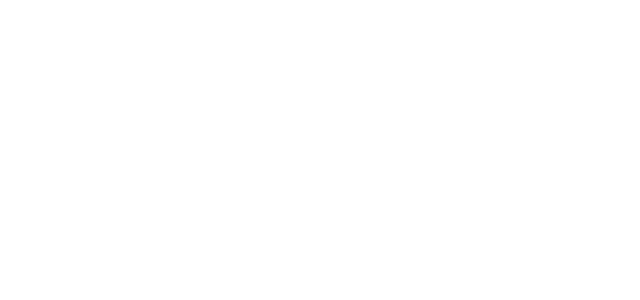
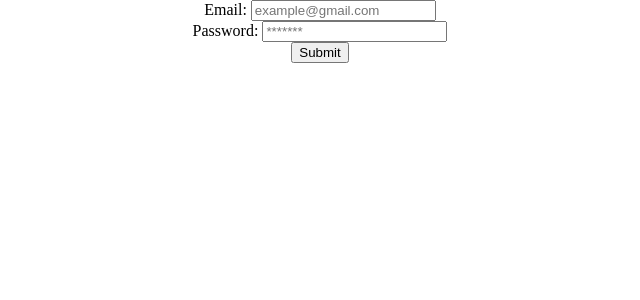
Before and after one commit to rubencorba/ProyectoIndividual-Countries, a React (Vite) app in the folder client/: page / in a window 1280 px wide. Before the commit this address had no page. Shown: the top 300 px of the page, without its empty margins (320-960 px from the left). Built offline with nearby package versions, Linux system fonts and the light colour scheme.

Commit message:
thirty second commit

```diff
--- a/client/src/App.jsx
+++ b/client/src/App.jsx
@@ -1,4 +1,4 @@
-import {Route,Routes} from "react-router-dom";
+import {Route,Routes,useNavigate} from "react-router-dom";
 
 import CreateComponent from './views/create/createComponent'
 import DetailComponent from './views/detail/detailComponent'
@@ -9,9 +9,33 @@
 
 function App() {
 
+  const navigate = useNavigate();
+  /* const [access, setAccess] = useState(false); */
+
+const login= async (userData)=> {
+
+    const { email, password } = userData;
+
+    if (email==="rubencorba@gmail.com" && password==="123asd"){
+      navigate('/home')
+    }else{
+      throw Error("Usuario o contraseña incorrectos")
+    }
+    /* const { access } = data;
+    setAccess(access);
+    access && navigate('/home'); */
+
+}
+
+/* useEffect(() => {
+  !access && navigate('/');
+}, [access]); */
+
+
   return (
     <div>
       <Routes>
+        <Route exact path='/' element={<LandingComponent login={login}/>}/>
         <Route exact path='/home' element={<HomeComponent/>}/>
         <Route path='/detail/:id' element={<DetailComponent/>}/>
         <Route path='/create' element={<CreateComponent/>}/>
--- a/client/src/views/landing/landingComponent.jsx
+++ b/client/src/views/landing/landingComponent.jsx
@@ -1,13 +1,51 @@
 import './landingStyles.css'
 
-function LandingComponent() {
+import { useState,useEffect } from "react";
+import ValidateLanding from "./validateLanding";
 
+function LandingComponent({login}) {
+
+  const [userData, setUserData]= useState({
+    email: '',
+    password: ''
+})
+
+const [errors, setErrors]= useState({})
+
+const handleChange= (event)=>{
+    setUserData({
+        ...userData,
+        [event.target.name] : event.target.value
+    })
+}
+
+useEffect(()=> {
+    setErrors(ValidateLanding(userData));
+},[userData]);
+
+const handleSubmit=(e)=>{
+    e.preventDefault();
+    login(userData)
+}
 
   return (
-    <div>
-      <div>Funciona landing</div>
+    <div /* className="formStyle" */>
+            {/* <div>
+                <img src={tittlef} alt="Bienvenido!!" />
+            </div> */}
+            <form /* className="formformStyle" */ onSubmit={handleSubmit}>
+            <label >Email: </label>
+            <input placeholder='example@gmail.com' className="input1" type="text" value={userData.email} name='email' onChange={handleChange}/>
+            {userData.email !== ''? <>{errors.email}</> : ''} {/* Para que me muestre X estando vacío usar errors no userData */}
+            <br />
+            <label >Password: </label>
+            <input placeholder='*******' type="password" className="input1" value={userData.password} name='password' onChange={handleChange}/>
+            {userData.password !== ''? <>{errors.password}</> : ''}
+            <br />
+            <button type="submit" /* onClick={handleSubmit} */>Submit</button>
 
-    </div>
+        </form>
+        </div>
   )
 }
 
--- /dev/null
+++ b/client/src/views/landing/validateLanding.jsx
@@ -0,0 +1,12 @@
+const ValidateLanding= (Data)=>{
+
+    if((/\S+@\S+\.\S+/.test(Data.email))&& Data.email.length<35){
+        if(Data.password.length>=6 && Data.password.length<=10 && (/\d/.test(Data.password))) {return {email: "\u2705",password: "\u2705"};
+    }else{return {email: "\u2705",password: "  X"}}
+    }else if(Data.password.length>=6 && Data.password.length<=10 && (/\d/.test(Data.password))) {return {email: "  X",password: "\u2705"};
+    }else{return {email: "  X",password: "  X"}}
+
+
+
+}
+export default ValidateLanding;
```
